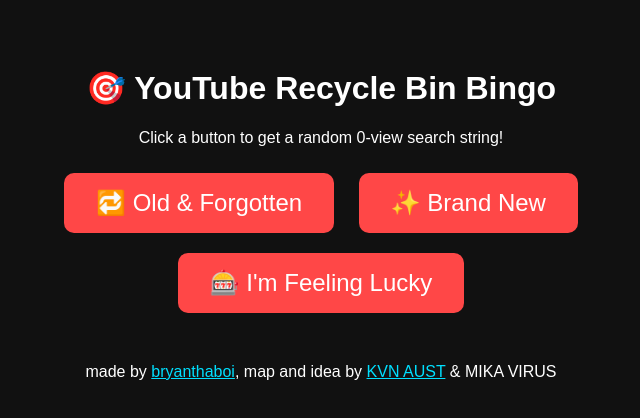
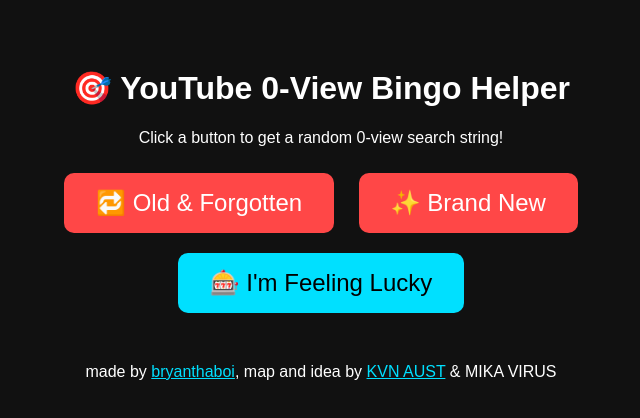
Before and after one commit to bryanthaboi/zeroviewbingohelper, a plain HTML site: page index.html in a window 1280 px wide. Shown: the whole page, without its empty margins (319-959 px from the left). Drawn offline with Linux system fonts and the light colour scheme.

Commit message:
change button color

```diff
--- a/index.html
+++ b/index.html
@@ -111,14 +111,23 @@
 				color: #00e0ff;
 				text-decoration: underline;
 			}
+			.lucky {
+				background: #00e0ff;
+				color: #000;
+			}
+			.lucky:hover {
+				background: #00c0e0;
+			}
 		</style>
 	</head>
 	<body>
-		<h1>🎯 YouTube Recycle Bin Bingo</h1>
+		<h1>🎯 YouTube 0-View Bingo Helper</h1>
 		<p>Click a button to get a random 0-view search string!</p>
 		<button onclick="generateSearch('old')">🔁 Old & Forgotten</button>
 		<button onclick="generateSearch('new')">✨ Brand New</button><br />
-		<button onclick="generateAndOpen('old')">🎰 I'm Feeling Lucky</button>
+		<button class="lucky" onclick="generateAndOpen('old')">
+			🎰 I'm Feeling Lucky
+		</button>
 
 		<div id="output"></div>
 		<p>
```
